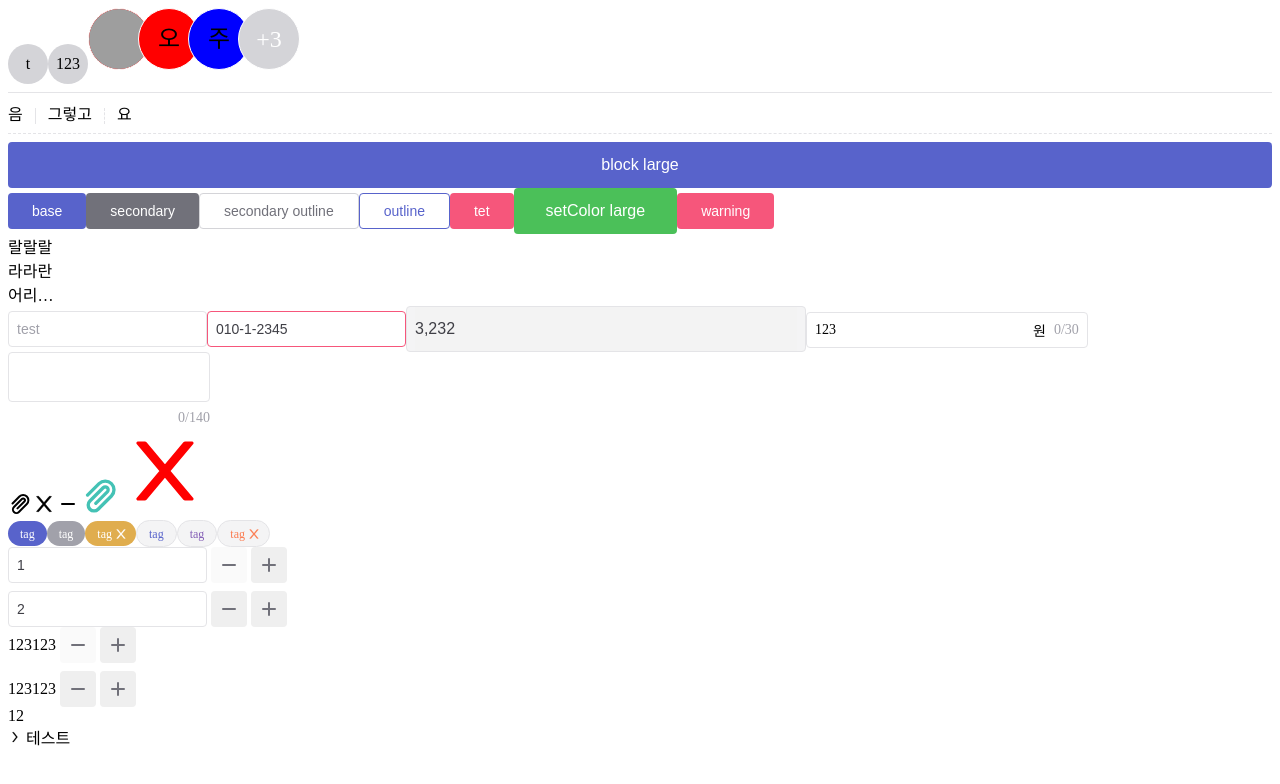
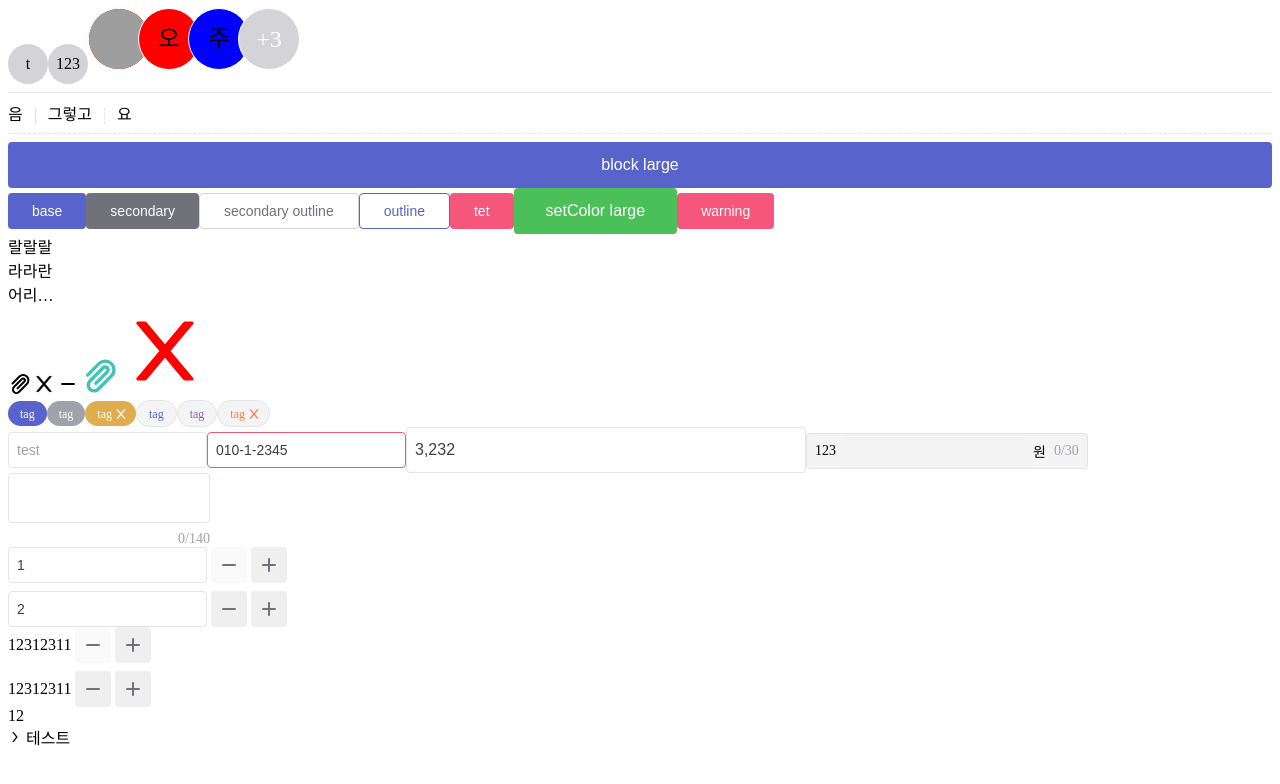
Before and after one commit to EunH12/exUi, a React (Vite) app: page / in a window 1280 px wide. Shown: the top 784 px of the page. Built offline with nearby package versions, Linux system fonts and the light colour scheme; grey boxes are pictures that could not be loaded.

Commit message:
re-render fix

```diff
--- a/src/App.jsx
+++ b/src/App.jsx
@@ -1,4 +1,4 @@
-import { useState } from 'react'
+import { useState, useCallback, useMemo } from 'react'
 import { MAvatar, MAvatarGroup, MDivider, MButton, MEllipsis, MInput, MIcons, MTag, MDynamicInput, MCollapse } from '@/components'
 import { MCloseIcon, MMinusIcon } from '@/components/icon'
 
@@ -7,7 +7,8 @@ import { MCloseIcon, MMinusIcon } from '@/components/icon'
 //   warning: '#d13c55',
 //   secondary: '#a59957'
 // })
-function App () {
+
+function Inputs () {
   const [value, setValue] = useState({
     name: '',
     tel: '01012345',
@@ -16,13 +17,88 @@ function App () {
     dynamic: ['1', '2']
   })
   // const [count, setCount] = useState(0)
-  const test = (val, label) => {
+  const test = useCallback((val, label) => {
     setValue((prevState) => {
       return { ...prevState, [label]: val }
     })
-  }
+  }, [])
   const [value3, setValue3] = useState(3232)
-
+  const changeAction = useCallback((val, label) => {
+    setValue3(val)
+  }, [])
+  return ([
+    <div key="input">
+      <MInput
+        label="name"
+        value={value.name}
+        placeholder="test"
+        handleChange={changeAction}
+      />
+      <MInput
+        label="tel"
+        type="tel"
+        maxLength={11}
+        value={value.tel}
+        formatter="tel"
+        placeholder="tel"
+        error
+        handleChange={(value) => test(value, 'tel')}
+      />
+      <MInput
+        label="format"
+        type="tel"
+        size="large"
+        width={400}
+        value={value3}
+        handleChange={changeAction}
+        formatter="number"
+      />
+      <MInput
+        label="prefix"
+        suffix="원"
+        isCount
+        disabled
+        maxLength={30}
+        value={value.prefix}
+        handleChange={(value) => test(value, 'prefix')}
+      >
+        <span key="prefix">123</span>
+        <span key="suffix">일</span>
+      </MInput>
+      <MInput
+        type="textarea"
+        isCount
+        maxLength={140}
+        value={value.textarea}
+        handleChange={(value) => test(value, 'textarea')}
+      >
+      </MInput>
+    </div>,
+    <div key="dynamicInput">
+     <MDynamicInput
+       label="dynamic"
+       value={value.dynamic}
+       placeholder="test"
+       handleChange={(value) => test(value, 'dynamic')}
+       onCreate={(i, prevState, setData) => console.log(i, prevState, setData)}
+       onRemove={(i, prevState, setData) => console.log(i, prevState, setData)}
+     />
+     <MDynamicInput
+       label="dynamic"
+       value={value.dynamic}
+       max={4}
+       placeholder="test"
+       handleChange={(value) => test(value, 'dynamic')}
+       onCreate={(i, prevState, setData) => console.log(i, prevState, setData)}
+       onRemove={(i, prevState, setData) => console.log(i, prevState, setData)}
+     >
+        12312311
+      </MDynamicInput>
+     {value.dynamic}
+    </div>
+  ])
+}
+function App () {
   return ([
     <div key='avatar'>
       <MAvatar name="tet" />
@@ -49,53 +125,6 @@ function App () {
     <div key="ellipsis">
       <MEllipsis lineClamp={3} style={{ maxWidth: '50px' }}> 랄랄랄라라란어리ㅏㄴ어리ㅏㄴ얼 </MEllipsis>
     </div>,
-    <div key="input">
-      <MInput
-        label="name"
-        value={value.name}
-        placeholder="test"
-        handleChange={(value) => test(value, 'name')}
-      />
-      <MInput
-        label="tel"
-        type="tel"
-        maxLength={11}
-        value={value.tel}
-        formatter="tel"
-        placeholder="tel"
-        error
-        handleChange={(value) => test(value, 'tel')}
-      />
-      <MInput
-        label="format"
-        type="tel"
-        size="large"
-        width={400}
-        disabled
-        value={value3}
-        handleChange={(value) => setValue3(value)}
-        formatter="number"
-      />
-      <MInput
-        label="prefix"
-        suffix="원"
-        isCount
-        maxLength={30}
-        value={value.prefix}
-        handleChange={(value) => test(value, 'prefix')}
-      >
-        <span key="prefix">123</span>
-        <span key="suffix">일</span>
-      </MInput>
-      <MInput
-        type="textarea"
-        isCount
-        maxLength={140}
-        value={value.textarea}
-        handleChange={(value) => test(value, 'textarea')}
-      >
-      </MInput>
-    </div>,
     <div key="icon">
       <MIcons name="link" />
       <MCloseIcon />
@@ -113,28 +142,7 @@ function App () {
       <MTag type="outline" color="emphasizePurple">tag</MTag>
       <MTag type="outline" color="emphasizeOrange" closeable>tag</MTag>
     </div>,
-    <div key="dynamicInput">
-     <MDynamicInput
-       label="dynamic"
-       value={value.dynamic}
-       placeholder="test"
-       handleChange={(value) => test(value, 'dynamic')}
-       onCreate={(i, prevState, setData) => console.log(i, prevState, setData)}
-       onRemove={(i, prevState, setData) => console.log(i, prevState, setData)}
-     />
-     <MDynamicInput
-       label="dynamic"
-       value={value.dynamic}
-       max={4}
-       placeholder="test"
-       handleChange={(value) => test(value, 'dynamic')}
-       onCreate={(i, prevState, setData) => console.log(i, prevState, setData)}
-       onRemove={(i, prevState, setData) => console.log(i, prevState, setData)}
-     >
-        123123
-      </MDynamicInput>
-     {value.dynamic}
-    </div>,
+    <Inputs key="input"/>,
     <div key="collapse">
       <MCollapse title="테스트" margin={10} isIcon>
         {/* <MIcons key="preIcon" name="link" /> */}
--- a/src/components/Collapse/Collapse.jsx
+++ b/src/components/Collapse/Collapse.jsx
@@ -16,19 +16,19 @@ Collapse.defaultProps = {
   lineColor: setColor.gray200
 }
 
-function Collapse (props) {
+function Collapse ({ children, title, isIcon }) {
   const [openValue, setValueOpenValue] = useState(false)
   function PreIcon () {
-    if (props.isIcon) {
+    if (isIcon) {
       let iconNode
-      if (Array.isArray(props.children)) {
-        iconNode = props?.children?.find(item => item.key === 'preIcon')
-      } else if (props?.children?.key === 'iconNode') {
-        iconNode = props.children
+      if (Array.isArray(children)) {
+        iconNode = children?.find(item => item.key === 'preIcon')
+      } else if (children?.key === 'iconNode') {
+        iconNode = children
       } else {
         iconNode = <MArrowRightIcon size={14}/>
       }
-      return <PreIcons isIcon={props.isIcon} className={openValue ? 'rotate' : ''}>
+      return <PreIcons isIcon={isIcon} className={openValue ? 'rotate' : ''}>
         {iconNode}
       </PreIcons>
     } else {
@@ -39,12 +39,12 @@ function Collapse (props) {
     <>
       <TitlePart onClick={() => setValueOpenValue(!openValue)}>
         <PreIcon/>
-        {props.title}
+        {title}
       </TitlePart>
       {
         openValue
           ? <StyleCollapseChild>
-              {props.children}
+              {children}
             </StyleCollapseChild>
           : ''
       }
--- a/src/components/DynamicInput/DynamicInput.jsx
+++ b/src/components/DynamicInput/DynamicInput.jsx
@@ -1,4 +1,4 @@
-import { useState, useEffect } from 'react'
+import { useState, useCallback } from 'react'
 import PropTypes from 'prop-types'
 import MInput from '../Input/input'
 import MButton from '../Button/button'
@@ -28,14 +28,12 @@ DynamicInput.defaultProps = {
 
 function DynamicInput (props) {
   const [valueList, setValue] = useState(props.value)
-  const handleChange = (value, index) => {
+  const handleChange = useCallback((value, index) => {
     setValue((prevState) => {
       const setData = [...prevState]
       setData[index] = value
       return setData
     })
-  }
-  useEffect(() => {
     props?.handleChange(valueList)
   }, [valueList])
   const inputRemove = (i) => {
```
